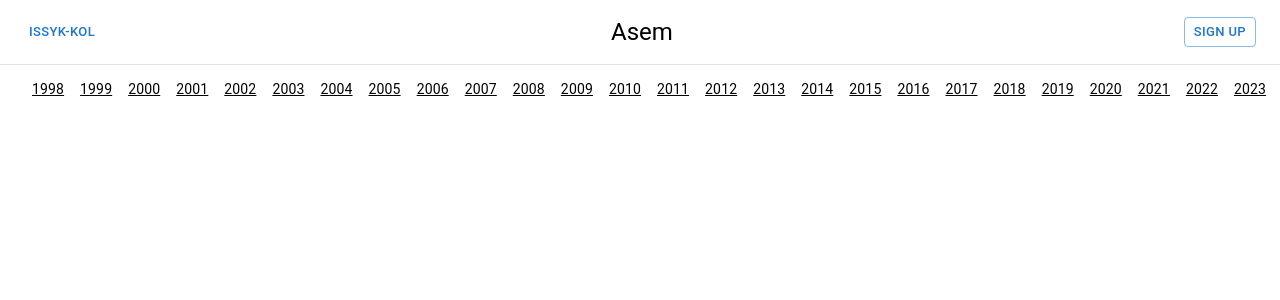
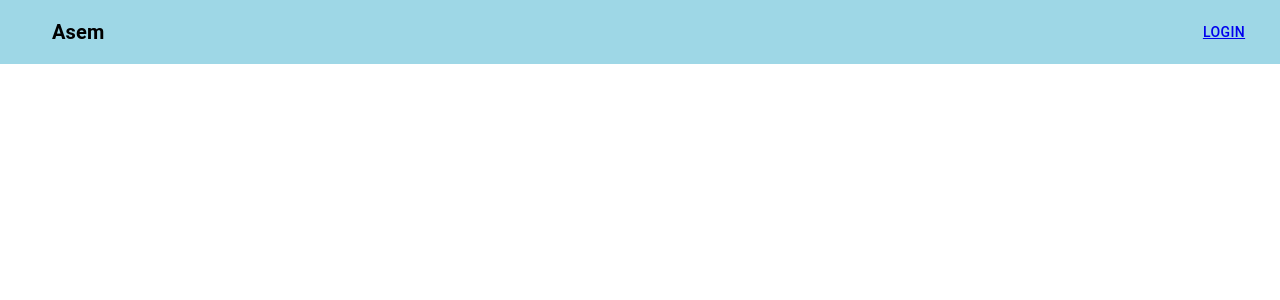
Before and after one commit to nuremirrz/diplom, a React (Create React App) app: page / in a window 1280 px wide. Shown: the top 300 px of the page. Built offline with nearby package versions, Linux system fonts and the light colour scheme.

Commit message:
second commit

```diff
--- a/src/components/Header.js
+++ /dev/null
@@ -1,64 +0,0 @@
-import * as React from 'react';
-import PropTypes from 'prop-types';
-import Toolbar from '@mui/material/Toolbar';
-import Button from '@mui/material/Button';
-import Typography from '@mui/material/Typography';
-import Link from '@mui/material/Link';
-import SignUp from '../pages/SignUp'
-
-function Header(props) {
-  const { sections, title } = props;
-
-  return (
-    <React.Fragment>
-      <Toolbar sx={{ borderBottom: 1, borderColor: 'divider' }}>
-        <Button size="small">Issyk-Kol</Button>
-        <Typography
-          component="h2"
-          variant="h5"
-          color="inherit"
-          align="center"
-          noWrap
-          sx={{ flex: 1 }}
-        >
-          {title}
-        </Typography>
-        <Button variant="outlined" size="small" component={Link} to='/sign-up' >
-
-          Sign up
-
-        </Button>
-      </Toolbar>
-      <Toolbar
-        component="nav"
-        variant="dense"
-        sx={{ justifyContent: 'space-between', overflowX: 'auto' }}
-      >
-        {sections.map((section) => (
-          <Link
-            color="inherit"
-            noWrap
-            key={section.title}
-            variant="body2"
-            href={section.url}
-            sx={{ p: 1, flexShrink: 0 }}
-          >
-            {section.title}
-          </Link>
-        ))}
-      </Toolbar>
-    </React.Fragment>
-  );
-}
-
-Header.propTypes = {
-  sections: PropTypes.arrayOf(
-    PropTypes.shape({
-      title: PropTypes.string.isRequired,
-      url: PropTypes.string.isRequired,
-    }),
-  ).isRequired,
-  title: PropTypes.string.isRequired,
-};
-
-export default Header;
--- /dev/null
+++ b/src/components/Navbar.jsx
@@ -0,0 +1,37 @@
+import * as React from 'react';
+import AppBar from '@mui/material/AppBar';
+import Box from '@mui/material/Box';
+import Toolbar from '@mui/material/Toolbar';
+import Typography from '@mui/material/Typography';
+import Button from '@mui/material/Button';
+import IconButton from '@mui/material/IconButton';
+import { Link } from 'react-router-dom';
+
+
+export default function ButtonAppBar() {
+  return (
+    <Box sx={{ flexGrow: 1 }}>
+      <AppBar position="static" sx={{ background: '#9ed7e6', boxShadow: 'none'}}>
+        <Toolbar>
+          <IconButton
+            size="large"
+            edge="start"
+            color="inherit"
+            aria-label="menu"
+            sx={{ mr: 2 }}
+          >
+
+          </IconButton>
+          <Typography variant="h6" component="div" sx={{ flexGrow: 1, color: 'black', fontWeight: 'bold' }}>
+            Asem
+          </Typography>
+          <Button>
+            <Link to='/sign-in'>
+                Login
+            </Link>
+            </Button>
+        </Toolbar>
+      </AppBar>
+    </Box>
+  );
+}
--- a/src/pages/Main.jsx
+++ b/src/pages/Main.jsx
@@ -1,11 +1,10 @@
 import React from 'react'
-import Header from '../components/Header'
-import { sections } from '../data/sectionData';
+import Navbar from '../components/Navbar'
 
 const Main = () => {
   return (
     <>
-      <Header sections={sections}  title='Asem'/>
+      <Navbar/>
     </>
   )
 }
--- a/src/pages/SignIn.jsx
+++ b/src/pages/SignIn.jsx
@@ -3,35 +3,15 @@ import Avatar from '@mui/material/Avatar';
 import Button from '@mui/material/Button';
 import CssBaseline from '@mui/material/CssBaseline';
 import TextField from '@mui/material/TextField';
-import FormControlLabel from '@mui/material/FormControlLabel';
-import Checkbox from '@mui/material/Checkbox';
-import Link from '@mui/material/Link';
 import Grid from '@mui/material/Grid';
 import Box from '@mui/material/Box';
 import LockOutlinedIcon from '@mui/icons-material/LockOutlined';
 import Typography from '@mui/material/Typography';
 import Container from '@mui/material/Container';
 import { createTheme, ThemeProvider } from '@mui/material/styles';
-import Header from '../components/Header';
+import { Link as RouterLink } from 'react-router-dom'; // Импортируем Link из react-router-dom
 
-function Copyright(props) {
-  return (
-    <Typography variant="body2" color="text.secondary" align="center" {...props}>
-      {'Copyright © '}
-      <Link color="inherit" href="https://mui.com/">
-        Your Website
-      </Link>{' '}
-      {new Date().getFullYear()}
-      {'.'}
-    </Typography>
-  );
-}
-
-// TODO remove, this demo shouldn't need to reset the theme.
-
-const defaultTheme = createTheme();
-
-export default function SignIn() {
+function SignIn() {
   const handleSubmit = (event) => {
     event.preventDefault();
     const data = new FormData(event.currentTarget);
@@ -43,8 +23,7 @@ export default function SignIn() {
 
   return (
     <>
-    <Header/>
-    <ThemeProvider theme={defaultTheme}>
+      <ThemeProvider theme={createTheme()}>
         <Container component="main" maxWidth="xs">
           <CssBaseline />
           <Box
@@ -59,7 +38,7 @@ export default function SignIn() {
               <LockOutlinedIcon />
             </Avatar>
             <Typography component="h1" variant="h5">
-            Sign in
+              Вход
             </Typography>
             <Box component="form" onSubmit={handleSubmit} noValidate sx={{ mt: 1 }}>
               <TextField
@@ -67,7 +46,7 @@ export default function SignIn() {
                 required
                 fullWidth
                 id="email"
-              label="Email Address"
+                label="Email"
                 name="email"
                 autoComplete="email"
                 autoFocus
@@ -77,14 +56,10 @@ export default function SignIn() {
                 required
                 fullWidth
                 name="password"
-              label="Password"
+                label="Пароль"
                 type="password"
                 id="password"
                 autoComplete="current-password"
-            />
-            <FormControlLabel
-              control={<Checkbox value="remember" color="primary" />}
-              label="Remember me"
               />
               <Button
                 type="submit"
@@ -92,25 +67,22 @@ export default function SignIn() {
                 variant="contained"
                 sx={{ mt: 3, mb: 2 }}
               >
-              Sign In
+                Войти
               </Button>
               <Grid container>
-              <Grid item xs>
-                <Link href="#" variant="body2">
-                  Forgot password?
-                </Link>
-              </Grid>
                 <Grid item>
-                <Link href="#" variant="body2">
-                  {"Don't have an account? Sign Up"}
-                </Link>
+                  {/* Используем RouterLink из react-router-dom для правильной навигации */}
+                  <RouterLink to="/sign-up" variant="body2">
+                    {"Нет аккаунта? Зарегистрируйтесь"}
+                  </RouterLink>
                 </Grid>
               </Grid>
             </Box>
           </Box>
-        <Copyright sx={{ mt: 8, mb: 4 }} />
         </Container>
       </ThemeProvider>
     </>
   );
 }
+
+export default SignIn;
--- a/src/pages/SignUp.jsx
+++ b/src/pages/SignUp.jsx
@@ -3,8 +3,6 @@ import Avatar from '@mui/material/Avatar';
 import Button from '@mui/material/Button';
 import CssBaseline from '@mui/material/CssBaseline';
 import TextField from '@mui/material/TextField';
-import FormControlLabel from '@mui/material/FormControlLabel';
-import Checkbox from '@mui/material/Checkbox';
 import Link from '@mui/material/Link';
 import Grid from '@mui/material/Grid';
 import Box from '@mui/material/Box';
@@ -12,20 +10,7 @@ import LockOutlinedIcon from '@mui/icons-material/LockOutlined';
 import Typography from '@mui/material/Typography';
 import Container from '@mui/material/Container';
 import { createTheme, ThemeProvider } from '@mui/material/styles';
-import Header from '../components/Header';
-
-function Copyright(props) {
-  return (
-    <Typography variant="body2" color="text.secondary" align="center" {...props}>
-      {'Copyright © '}
-      <Link color="inherit" href="https://mui.com/">
-        Your Website
-      </Link>{' '}
-      {new Date().getFullYear()}
-      {'.'}
-    </Typography>
-  );
-}
+import { Link as RouterLink } from 'react-router-dom';
 
 // TODO remove, this demo shouldn't need to reset the theme.
 
@@ -43,8 +28,6 @@ export default function SignUp() {
 
   return (
     <>
-      <Header/>
-
     <ThemeProvider theme={defaultTheme}>
       <Container component="main" maxWidth="xs">
         <CssBaseline />
@@ -60,7 +43,7 @@ export default function SignUp() {
             <LockOutlinedIcon />
           </Avatar>
           <Typography component="h1" variant="h5">
-            Sign up
+            Регистрация
           </Typography>
           <Box component="form" noValidate onSubmit={handleSubmit} sx={{ mt: 3 }}>
             <Grid container spacing={2}>
@@ -71,7 +54,7 @@ export default function SignUp() {
                   required
                   fullWidth
                   id="firstName"
-                  label="First Name"
+                  label="Имя"
                   autoFocus
                 />
               </Grid>
@@ -80,7 +63,7 @@ export default function SignUp() {
                   required
                   fullWidth
                   id="lastName"
-                  label="Last Name"
+                  label="Фамилия"
                   name="lastName"
                   autoComplete="family-name"
                 />
@@ -90,7 +73,7 @@ export default function SignUp() {
                   required
                   fullWidth
                   id="email"
-                  label="Email Address"
+                  label="Email Адрес"
                   name="email"
                   autoComplete="email"
                 />
@@ -100,16 +83,10 @@ export default function SignUp() {
                   required
                   fullWidth
                   name="password"
-                  label="Password"
+                  label="Пароль"
                   type="password"
                   id="password"
                   autoComplete="new-password"
-                />
-              </Grid>
-              <Grid item xs={12}>
-                <FormControlLabel
-                  control={<Checkbox value="allowExtraEmails" color="primary" />}
-                  label="I want to receive inspiration, marketing promotions and updates via email."
                 />
               </Grid>
             </Grid>
@@ -119,18 +96,17 @@ export default function SignUp() {
               variant="contained"
               sx={{ mt: 3, mb: 2 }}
             >
-              Sign Up
+              Регистрация
             </Button>
             <Grid container justifyContent="flex-end">
               <Grid item>
-                <Link href="#" variant="body2">
-                  Already have an account? Sign in
-                </Link>
+                <RouterLink to="/sign-in" variant="body2">
+                    {"У вас уже есть аккаунт? Войти"}
+                </RouterLink>
               </Grid>
             </Grid>
           </Box>
         </Box>
-        <Copyright sx={{ mt: 5 }} />
       </Container>
     </ThemeProvider>
     </>
```
Lines whose indentation alone changed are shown as unchanged.
